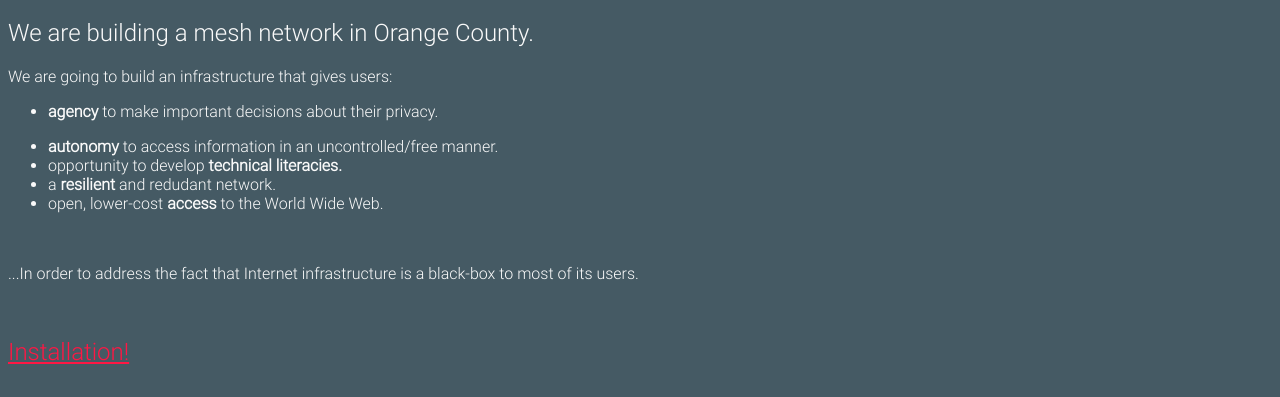
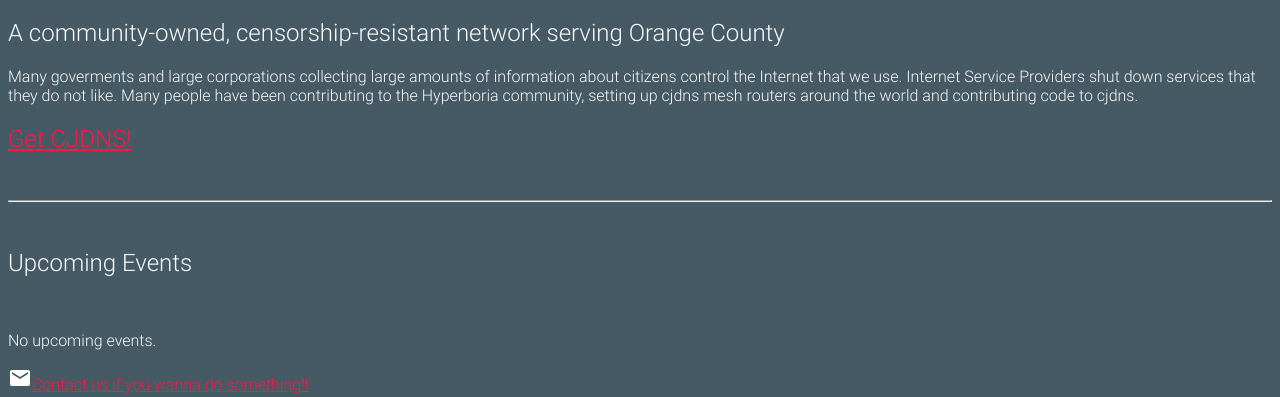
Before and after one commit to ocmeshnet/ocmeshnet.github.io, a plain HTML site: page index.html in a window 1280 px wide. Shown: the part 62-459 px from the top of the page. Drawn offline with Linux system fonts and the light colour scheme.

Commit message:
Update index.html

```diff
--- a/index.html
+++ b/index.html
@@ -30,16 +30,12 @@
 </head>
 <body>
 <h1>Orange County Meshnet</h1>
-<h2>We are building a mesh network in Orange County.</h2>
-<p>We are going to build an infrastructure that gives users:</p>
-<ul>
-<li><p><b>agency</b> to make important decisions about their privacy.</p></li><li><b>autonomy</b> to access information in an uncontrolled/free manner.</li>
-<li>opportunity to develop <b>technical literacies.</b></li>
-<li>a <b>resilient</b> and redudant network.</li>
-<li>open, lower-cost <b>access</b> to the World Wide Web.</li>
-</ul><br>
-<p>...In order to address the fact that Internet infrastructure is a black-box to most of its users.</p>
-<br><a href='install'><h2>Installation!</h2></a><br><hr><br><h2>Upcoming Events</h2><br>
+<h2>A community-owned, censorship-resistant network serving Orange County
+
+</h2>
+<p>Many goverments and large corporations collecting large amounts of information about citizens control the Internet that we use. Internet Service Providers shut down services that they do not like. Many people have been contributing to the Hyperboria community, setting up cjdns mesh routers around the world and contributing code to cjdns.
+<br><a href='https://github.com/cjdelisle/cjdns
+'><h2>Get CJDNS!</h2></a><br><hr><br><h2>Upcoming Events</h2><br>
 <p>No upcoming events.</p>
 <a href='mailto:meshnetoc@gmail.com'><p><svg style="width:24px;height:24px" viewBox="0 0 24 24">
     <path fill="#ffffff" d="M20,8L12,13L4,8V6L12,11L20,6M20,4H4C2.89,4 2,4.89 2,6V18A2,2 0 0,0 4,20H20A2,2 0 0,0 22,18V6C22,4.89 21.1,4 20,4Z" />
```
